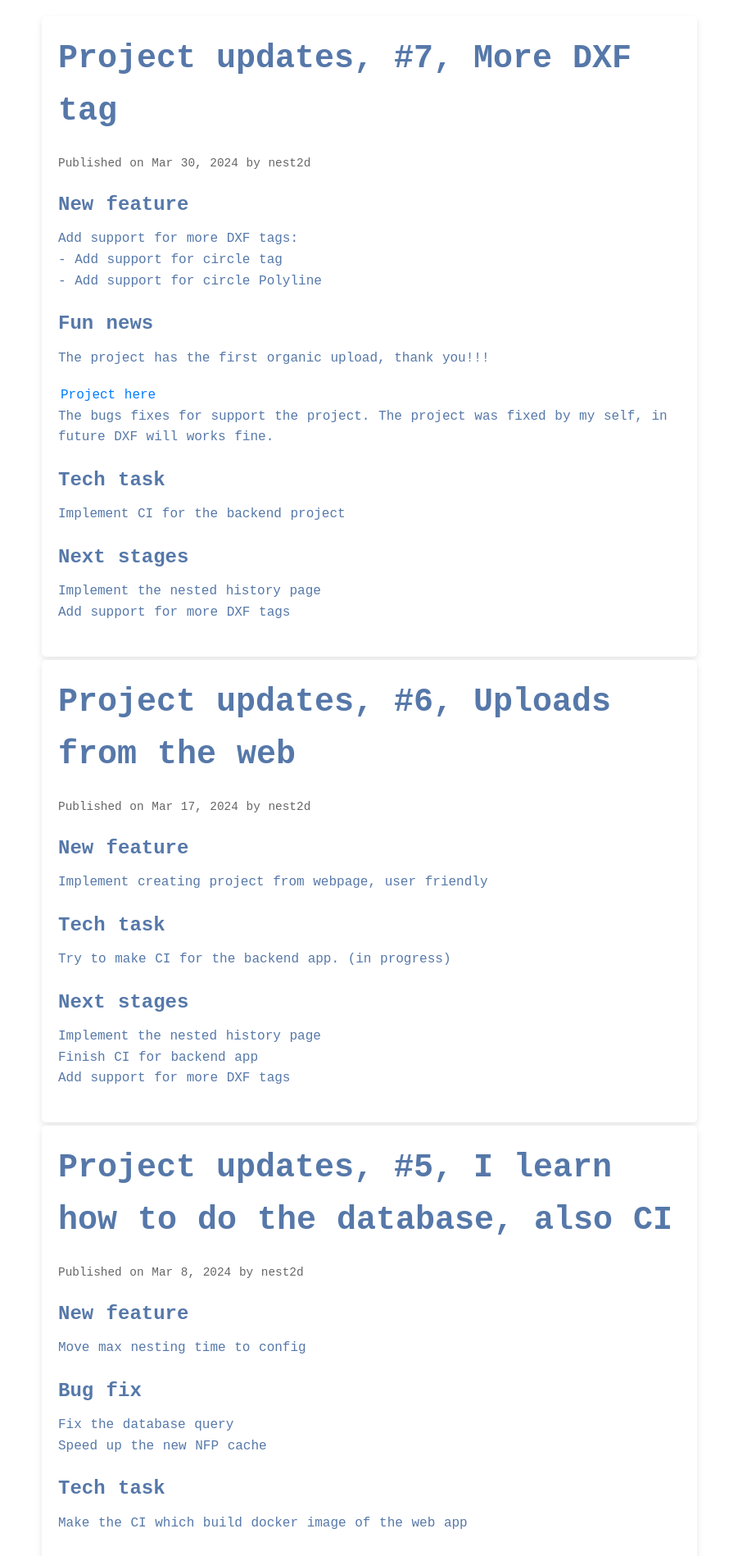
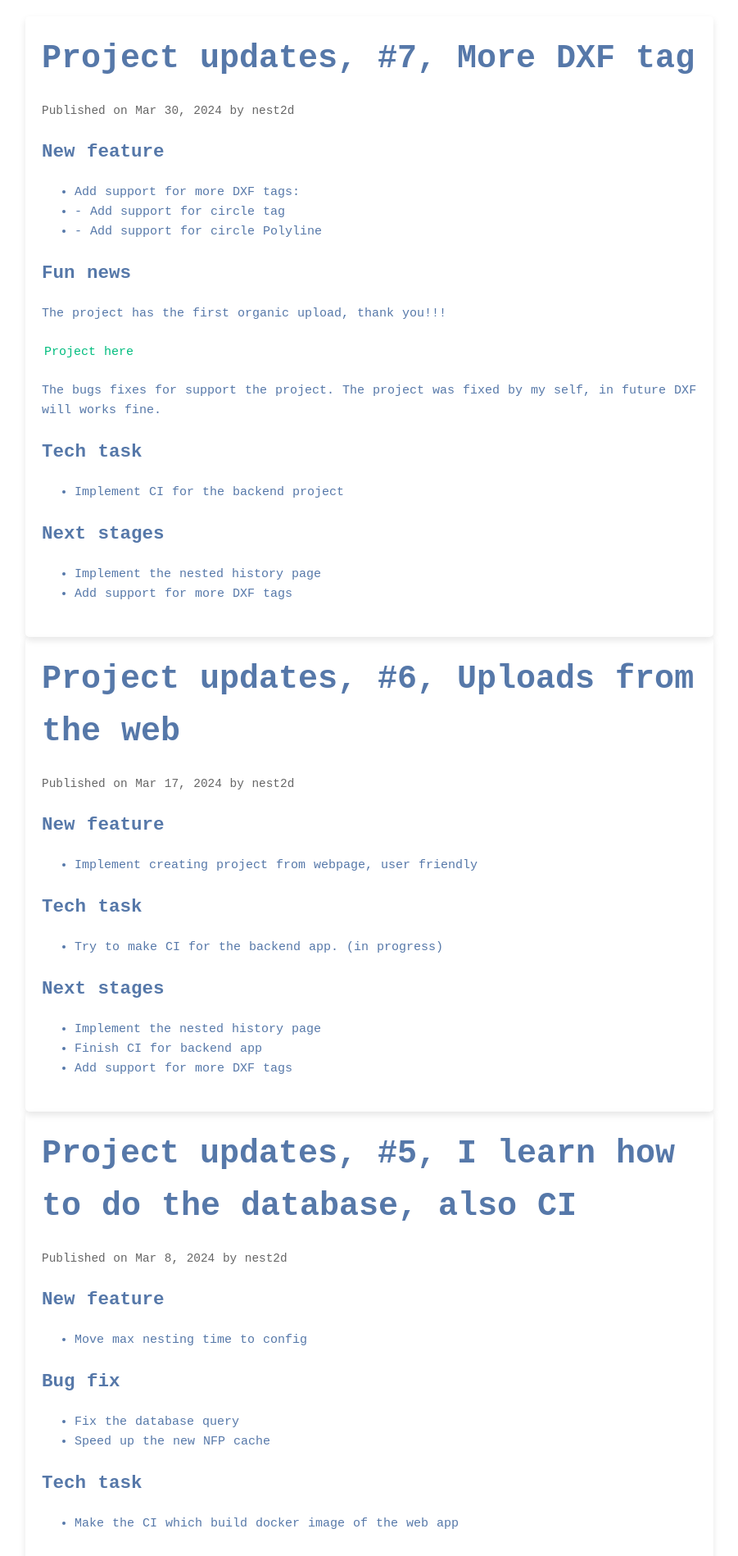
Before and after one commit to guiguijke/nest2d, a Vue app in the folder nest2dvue/: page /blog in a window 1280 px wide. Shown: the part 80-1978 px from the top of the page at 82% size, without its empty margins (189-1090 px from the left). Built offline with nearby package versions, Linux system fonts and the light colour scheme.

Commit message:
update blog

```diff
--- a/nest2dvue/src/assets/main.css
+++ b/nest2dvue/src/assets/main.css
@@ -5,6 +5,7 @@ a {
     color: hsla(160, 100%, 37%, 1);
     transition: 0.4s;
     padding: 3px;
+    display: inline-block;
 }
 @media (hover: hover) {
     a:hover {
--- a/nest2dvue/src/views/BlogView.vue
+++ b/nest2dvue/src/views/BlogView.vue
@@ -1,329 +1,293 @@
 <template>
-    <div class="article-container">
-        <div class="article-title">
-            <p>Project updates, #7, More DXF tag</p>
-        </div>
-        <div class="article-meta">
-            <p>Published on
+    <div class="blog">
+        <div class="blog__container blog-container">
+            <h2 class="blog-container__title">
+                Project updates, #7, More DXF tag
+            </h2>
+            <p class="blog-container__meta">
+                Published on
                 <time datetime="2024-30-03">Mar 30, 2024</time>
                 by nest2d
             </p>
-        </div>
-        <div class="article-body">
             <h2>New feature</h2>
-            <ul>
+            <ul class="blog-container__list">
                 <li>Add support for more DXF tags:</li>
                 <li>- Add support for circle tag</li>
                 <li>- Add support for circle Polyline</li>
             </ul>
             <h2>Fun news</h2>
-            <p>The project has the first organic upload, thank you!!!</p><a href="https://nest2d.online/project/nome">Project
-            here</a>
-            <p>The bugs fixes for support the project. The project was fixed by my self, in future DXF will works
-                fine.</p>
+            <p>The project has the first organic upload, thank you!!!</p>
+            <a href="https://nest2d.online/project/nome">Project here</a>
+            <p>
+                The bugs fixes for support the project. The project was fixed by
+                my self, in future DXF will works fine.
+            </p>
             <h2>Tech task</h2>
-            <ul>
+            <ul class="blog-container__list">
                 <li>Implement CI for the backend project</li>
             </ul>
             <h2>Next stages</h2>
-            <ul>
+            <ul class="blog-container__list">
                 <li>Implement the nested history page</li>
                 <li>Add support for more DXF tags</li>
             </ul>
         </div>
-    </div>
-    <div class="article-container">
-        <div class="article-title">
-            <p>Project updates, #6, Uploads from the web</p>
-        </div>
-        <div class="article-meta">
-            <p>Published on
+        <div class="blog__container blog-container">
+            <h2 class="blog-container__title">
+                Project updates, #6, Uploads from the web
+            </h2>
+            <p class="blog-container__meta">
+                Published on
                 <time datetime="2024-17-03">Mar 17, 2024</time>
                 by nest2d
             </p>
-        </div>
-        <div class="article-body">
             <h2>New feature</h2>
-            <ul>
+            <ul class="blog-container__list">
                 <li>Implement creating project from webpage, user friendly</li>
             </ul>
             <h2>Tech task</h2>
-            <ul>
+            <ul class="blog-container__list">
                 <li>Try to make CI for the backend app. (in progress)</li>
             </ul>
             <h2>Next stages</h2>
-            <ul>
+            <ul class="blog-container__list">
                 <li>Implement the nested history page</li>
                 <li>Finish CI for backend app</li>
                 <li>Add support for more DXF tags</li>
             </ul>
         </div>
-    </div>
-    <div class="article-container">
-        <div class="article-title">
-            <p>Project updates, #5, I learn how to do the database, also CI</p>
-        </div>
-        <div class="article-meta">
-            <p>Published on
+        <div class="blog__container blog-container">
+            <h2 class="blog-container__title">
+                Project updates, #5, I learn how to do the database, also CI
+            </h2>
+            <p class="blog-container__meta">
+                Published on
                 <time datetime="2024-08-03">Mar 8, 2024</time>
                 by nest2d
             </p>
-        </div>
-        <div class="article-body">
             <h2>New feature</h2>
-            <ul>
+            <ul class="blog-container__list">
                 <li>Move max nesting time to config</li>
             </ul>
             <h2>Bug fix</h2>
-            <ul>
+            <ul class="blog-container__list">
                 <li>Fix the database query</li>
                 <li>Speed up the new NFP cache</li>
             </ul>
             <h2>Tech task</h2>
-            <ul>
+            <ul class="blog-container__list">
                 <li>Make the CI which build docker image of the web app</li>
             </ul>
             <h2>Next stages</h2>
-            <ul>
+            <ul class="blog-container__list">
                 <li>Add CI for backend app</li>
                 <li>Add support for more DXF tags</li>
                 <li>Make possible to and new project for end user</li>
             </ul>
         </div>
-    </div>
-    <div class="article-container">
-        <div class="article-title">
-            <p>Project updates, #4, We have the database</p>
-        </div>
-        <div class="article-meta">
-            <p>Published on
+        <div class="blog__container blog-container">
+            <h2 class="blog-container__title">
+                Project updates, #4, We have the database
+            </h2>
+            <p class="blog-container__meta">
+                Published on
                 <time datetime="2024-27-02">Feb 27, 2024</time>
                 by nest2d
             </p>
-        </div>
-        <div class="article-body">
             <h2>New features</h2>
-            <ul>
+            <ul class="blog-container__list">
                 <li>Implement data base</li>
                 <li>Move NFP pairs cache to postgres database</li>
-                <li>Move all json file base storage to postgres SQL, like a good developers in real app</li>
+                <li>
+                    Move all json file base storage to postgres SQL, like a good
+                    developers in real app
+                </li>
                 <li>Move all path to files into database</li>
-                <li>Add the progress bar to web page. I hope it's improve the user experience</li>
+                <li>
+                    Add the progress bar to web page. I hope it's improve the
+                    user experience
+                </li>
             </ul>
             <h2>Next stages</h2>
-            <ul>
-                <li>Implement CI for deploy docker container, for web and backend</li>
+            <ul class="blog-container__list">
+                <li>
+                    Implement CI for deploy docker container, for web and
+                    backend
+                </li>
                 <li>Better look for holes into preview images</li>
                 <li>Speed up the new NFP cache</li>
                 <li>Add support for more DXF tags</li>
             </ul>
-            <p></p>
         </div>
-    </div>
-    <div class="article-container">
-        <div class="article-title">
-            <p>Project updates, #3, We have the cache</p>
-        </div>
-        <div class="article-meta">
-            <p>Published on
+        <div class="blog__container blog-container">
+            <h2 class="blog-container__title">
+                Project updates, #3, We have the cache
+            </h2>
+            <p class="blog-container__meta">
+                Published on
                 <time datetime="2024-18-02">Feb 18, 2024</time>
                 by nest2d
             </p>
-        </div>
-        <div class="article-body">
             <h2>New features</h2>
-            <ul>
-                <li>Implement cache for NFP pairs, each nesting add new data to cache and improve future nest quality
+            <ul class="blog-container__list">
+                <li>
+                    Implement cache for NFP pairs, each nesting add new data to
+                    cache and improve future nest quality
                 </li>
                 <li>Added the preview photo to the project card</li>
             </ul>
             <h2>Next stages</h2>
-            <ul>
-                <li>Implement CI for deploy docker container, for web and backend</li>
+            <ul class="blog-container__list">
+                <li>
+                    Implement CI for deploy docker container, for web and
+                    backend
+                </li>
                 <li>Implement progress bar with timing or presented</li>
                 <li>Better look for holes into preview images</li>
             </ul>
-            <p></p>
         </div>
-    </div>
-    <div class="article-container">
-        <div class="article-title">
-            <p>Project updates, #2</p>
-        </div>
-        <div class="article-meta">
-            <p>Published on
+        <div class="blog__container blog-container">
+            <h2 class="blog-container__title">Project updates, #2</h2>
+            <p class="blog-container__meta">
+                Published on
                 <time datetime="2024-11-02">Feb 11, 2024</time>
                 by nest2d
             </p>
-        </div>
-        <div class="article-body">
             <h2>New features</h2>
-            <ul>
-                <li>Fully support for LwPolyline, (includes code 42 for bulge)</li>
-                <li>Implement combine paths (currently not fully tested with combine path from different DXF types)</li>
+            <ul class="blog-container__list">
+                <li>
+                    Fully support for LwPolyline, (includes code 42 for bulge)
+                </li>
+                <li>
+                    Implement combine paths (currently not fully tested with
+                    combine path from different DXF types)
+                </li>
             </ul>
-
             <h2>New projects</h2>
-            <ul>
-                <li>Laser gridfinity boxes by OpenSCAD (the project with Line)</li>
-                <li>Big box, my big box for Laser gridfinity (the project proof the curse and inner hole works fine)
+            <ul class="blog-container__list">
+                <li>
+                    Laser gridfinity boxes by OpenSCAD (the project with Line)
+                </li>
+                <li>
+                    Big box, my big box for Laser gridfinity (the project proof
+                    the curse and inner hole works fine)
                 </li>
             </ul>
             <h2>Next stages</h2>
-            <ul>
-                <li>Implement CI for deploy docker container, for web and backend</li>
+            <ul class="blog-container__list">
+                <li>
+                    Implement CI for deploy docker container, for web and
+                    backend
+                </li>
                 <li>Add the photo to the project</li>
                 <li>Better look for holes into preview images</li>
             </ul>
-            <p></p>
         </div>
-    </div>
-    <div class="article-container">
-        <div class="article-title">
-            <p>Project updates, #1</p>
-        </div>
-        <div class="article-meta">
-            <p>Published on
+        <div class="blog__container blog-container">
+            <h2 class="blog-container__title">Project updates, #1</h2>
+            <p class="blog-container__meta">
+                Published on
                 <time datetime="2024-08-02">Feb 8, 2024</time>
                 by nest2d
             </p>
-        </div>
-        <div class="article-body">
-            <p>The project migrate to vue.js for implementation navigation inside SPA</p>
+            <p>
+                The project migrate to vue.js for implementation navigation
+                inside SPA
+            </p>
             <h2>Add features</h2>
             <p>Project list at main page</p>
             <p>New UI (based on vue.js template)</p>
-            <h2>Currently the project support the following DXF entity types</h2>
+            <h2>
+                Currently the project support the following DXF entity types
+            </h2>
             <p>LwPolyline</p>
             <p>Line</p>
             <h2>Next stages</h2>
-            <p>Add project with Line (getting the laser cutting gridfinity from open scad)</p>
+            <p>
+                Add project with Line (getting the laser cutting gridfinity from
+                open scad)
+            </p>
             <p>Implement CI for deploy docker container</p>
             <p>Implement base support for shapes with holes</p>
             <p>Add the photo to the project</p>
-            <p></p>
         </div>
-    </div>
-    <div class="article-container">
-        <div class="article-title">
-            <p>The start of project</p>
-        </div>
-        <div class="article-meta">
-            <p>Published on
+        <div class="blog__container blog-container">
+            <h2 class="blog-container__title">The start of project</h2>
+            <p class="blog-container__meta">
+                Published on
                 <time datetime="2024-08-01">Feb 8, 2024</time>
                 by nest2d
             </p>
-        </div>
-        <div class="article-body">
-            <h2>The online platform for Nest algorithm. What is Nest Problem?</h2>
-            <p>Given a square piece of material and some letters to be laser-cut:
-                We want to pack all the letters into the square, using as little material as possible. If a single
-                square is not
-                enough, we also want to minimize the number of squares used.
-                In the CNC world this is called "nesting", and software that does this is typically targeted at
-                industrial
-                customers and very expensive.</p>
+            <h2>
+                The online platform for Nest algorithm. What is Nest Problem?
+            </h2>
+            <p>
+                Given a square piece of material and some letters to be
+                laser-cut: We want to pack all the letters into the square,
+                using as little material as possible. If a single square is not
+                enough, we also want to minimize the number of squares used. In
+                the CNC world this is called "nesting", and software that does
+                this is typically targeted at industrial customers and very
+                expensive.
+            </p>
             <h2>Project goal</h2>
-            <p>The project has a goal to create a fully open source software for nesting irregular shapes into
-                square</p>
-            <p>The second goal is creating a platform for maker. To share laser cutting project with community. And
-                provide the best user experience, which will achieve by features like a online nesting tool.</p>
+            <p>
+                The project has a goal to create a fully open source software
+                for nesting irregular shapes into square
+            </p>
+            <p>
+                The second goal is creating a platform for maker. To share laser
+                cutting project with community. And provide the best user
+                experience, which will achieve by features like a online nesting
+                tool.
+            </p>
             <h2>Help the project</h2>
-            <p>Visit our github repo to suggest any issue or pull request <a
-                href="https://github.com/vovastelmashchuk/nest2d">Nest2d</a></p>
+            <p>
+                Visit our github repo to suggest any issue or pull request
+                <a href="https://github.com/vovastelmashchuk/nest2d">Nest2d</a>
+            </p>
         </div>
     </div>
 </template>
 
-<style scoped>
-.article-container {
-    max-width: 800px; /* Sets a maximum width to ensure readability */
-    margin: 4px auto; /* Centers the article */
-    padding: 20px; /* Adds padding around the article */
-    background-color: var(--color-background); /* Article background color */
-    color: #333; /* Article text color */
-    box-shadow: 0 4px 8px rgba(0, 0, 0, 0.1); /* Adds subtle shadow for depth */
-    border-radius: 5px; /* Rounds the corners */
-    line-height: 1.6; /* Improves readability */
+<style lang="scss" scoped>
+.blog {
+    color: var(--color-text);
+
+    &__container {
+        max-width: 840px;
+        margin-left: auto;
+        margin-right: auto;
+    }
 }
+.blog-container {
+    padding: 20px;
+    box-shadow: 0 4px 8px rgba(0, 0, 0, 0.1);
+    border-radius: 5px;
+    line-height: 1.6;
 
-.article-title {
-    font-size: 2.5rem; /* Title font size */
-    margin-bottom: 20px; /* Space below the title */
-    color: var(--color-text); /* Title text color */
-    font-weight: bold; /* Makes the title bold */
-}
-
-.article-meta {
-    font-size: 0.9rem; /* Metadata font size (e.g., publication date, author) */
-    color: #666; /* Metadata text color */
-    margin-bottom: 20px; /* Space below the metadata */
-}
-
-.article-body {
-    font-size: 1rem; /* Body text font size */
-}
-
-.article-body h2,
-.article-body h3 {
-    margin-top: 20px; /* Space above headings */
-    margin-bottom: 10px; /* Space below headings */
-    color: var(--color-text); /* Title text color */
-    overflow-wrap: break-word;
-    white-space: normal;
-}
-
-.article-body p {
-    margin-bottom: 20px; /* Space below paragraphs */
-    color: var(--color-text);
-    overflow-wrap: break-word;
-    white-space: normal;
-}
-
-.article-body a {
-    color: #007bff; /* Link color */
-    text-decoration: none; /* Removes underline from links */
-    overflow-wrap: break-word;
-    white-space: normal;
-}
-
-.article-body a:hover {
-    text-decoration: underline; /* Adds underline on hover for links */
-}
-
-.article-body img {
-    max-width: 100%; /* Ensures images are not wider than the article */
-    height: auto; /* Keeps the original aspect ratio */
-    display: block; /* Makes images block level to center */
-    margin: 0 auto 20px; /* Centers images and adds space below */
-}
-
-.article-footer {
-    font-size: 0.9rem; /* Footer text font size */
-    color: var(--color-text); /* Title text color */
-    border-top: 1px solid #eee; /* Adds a line above the footer */
-    padding-top: 20px; /* Space above the footer content */
-    margin-top: 20px; /* Space above the line */
-}
-
-.article-container ul {
-    margin-bottom: 20px;
-    color: var(--color-text);
-    overflow-wrap: break-word;
-    white-space: normal;
-}
-
-/* Responsive design adjustments */
-@media (max-width: 900px) {
-    .article-container {
-        padding: 10px; /* Reduces padding on smaller screens */
+    @media (max-width: 900px) {
+        padding: 10px;
     }
 
-    .article-title {
-        font-size: 2rem; /* Reduces title size on smaller screens */
+    &__title {
+        font-size: 2.5rem;
+        font-weight: bold;
+
+        @media (max-width: 900px) {
+            font-size: 2rem;
+        }
+    }
+    &__list {
+        list-style-type: disc;
+        padding-inline-start: 40px;
+    }
+    &__meta {
+        font-size: 0.9rem;
+        color: #666;
+    }
+    & > * {
+        margin-bottom: 20px;
     }
 }
 </style>
-<script setup>
-import ProgressBar from "@/views/ProgressBar.vue";
-</script>
```
